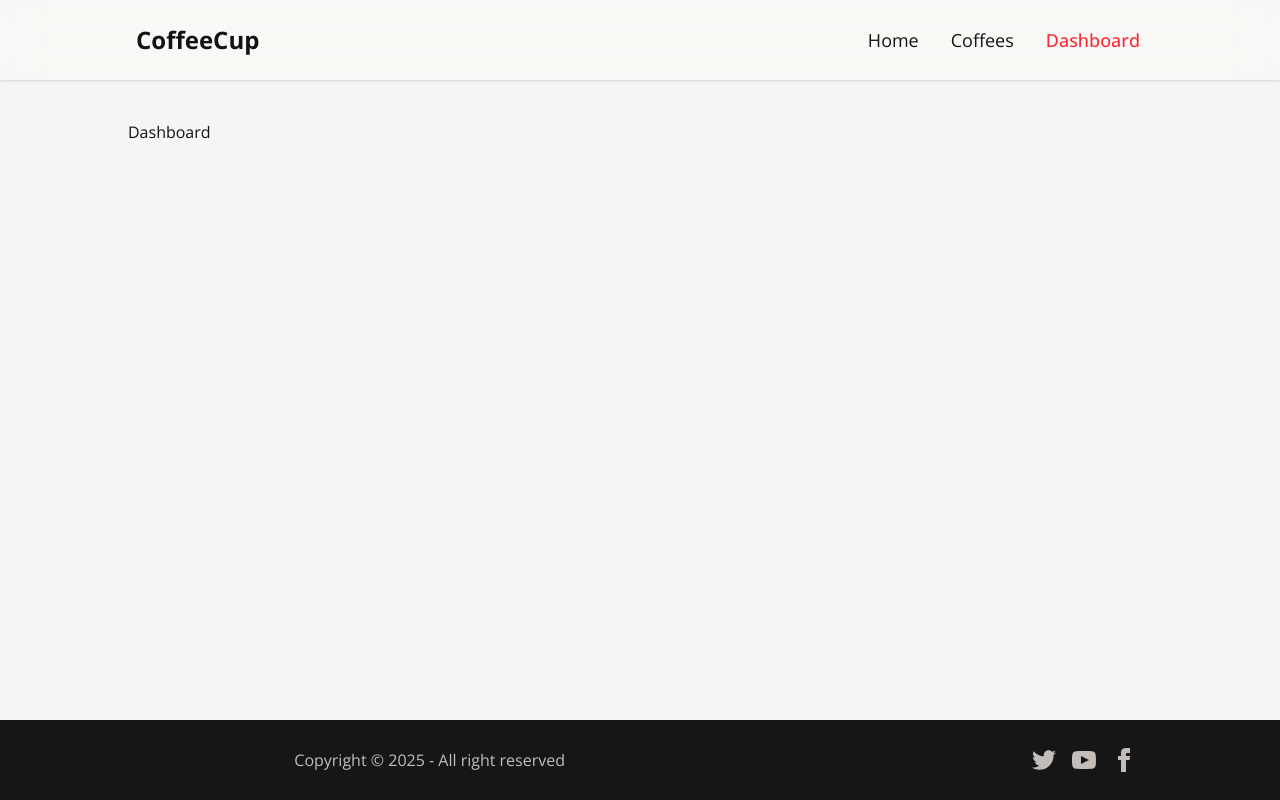
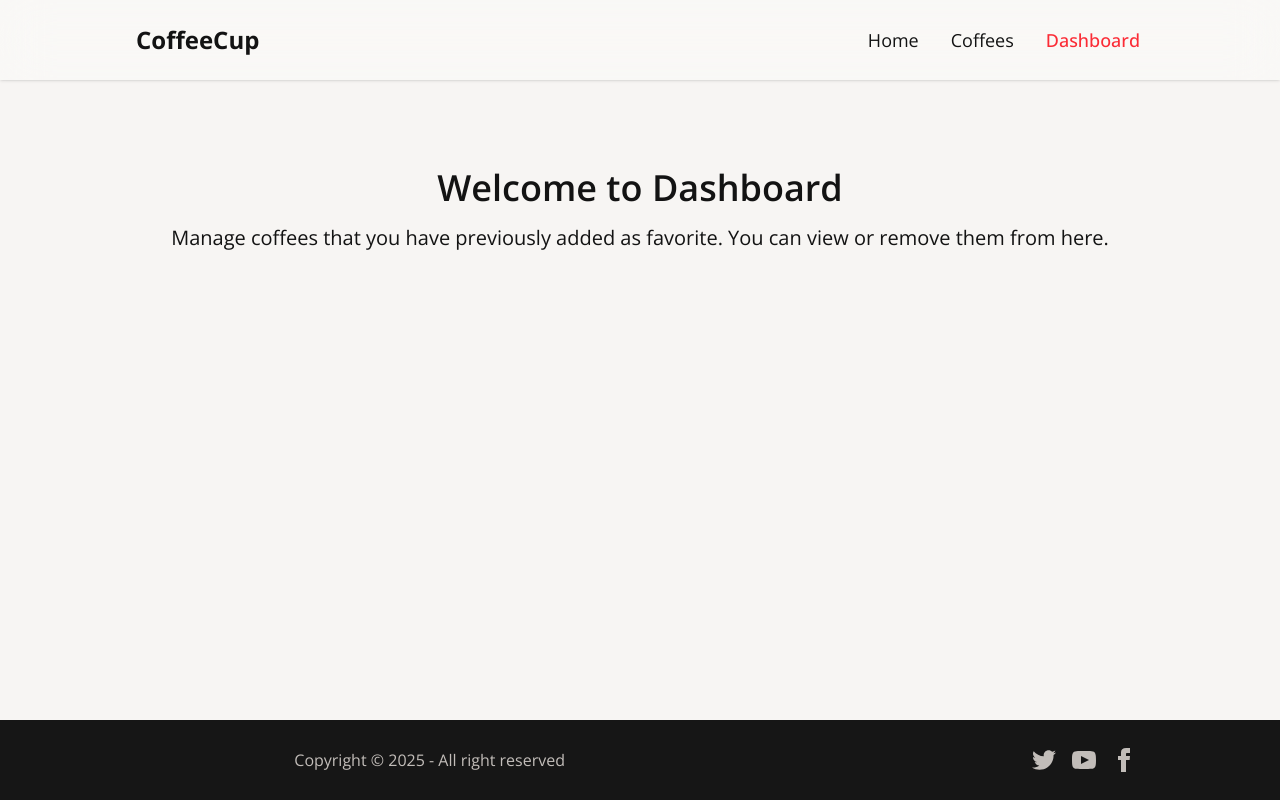
Before and after one commit to rubayedhasan/coffee-book-react-react-router-, a React (Vite) app: page /dashboard in a window 1280 px wide. Built offline with nearby package versions, Linux system fonts and the light colour scheme.

Commit message:
render heading component & Coffee component to the dashboard component base on save data on local storage

```diff
--- a/src/pages/Dashboard.jsx
+++ b/src/pages/Dashboard.jsx
@@ -1,8 +1,32 @@
+import { useEffect, useState } from "react";
+import Coffee from "../components/Coffee";
+import Heading from "../components/Heading";
+import { getTheFavorites } from "../utils/coffeeStorage";
+
 const Dashboard = () => {
+  const [coffees, setCoffees] = useState([]);
+
+  // Effect:: for load the save favorites data from local storage
+  useEffect(() => {
+    const favorites = getTheFavorites();
+    setCoffees(favorites);
+  }, []);
+
   return (
-    <div>
-      <p>Dashboard</p>
-    </div>
+    <>
+      {/* heading  */}
+      <Heading
+        title="Welcome to Dashboard"
+        subTitle="Manage coffees that you have previously added as favorite. You can view or remove them from here."
+      ></Heading>
+
+      {/* selected coffee card  */}
+      <div className="grid grid-cols-1 md:grid-cols-2 xl:grid-cols-3 place-items-center gap-8 mt-8 md:mt-10 lg:mt-12">
+        {coffees.map((coffee) => (
+          <Coffee key={coffee.id} coffee={coffee}></Coffee>
+        ))}
+      </div>
+    </>
   );
 };
 
```
